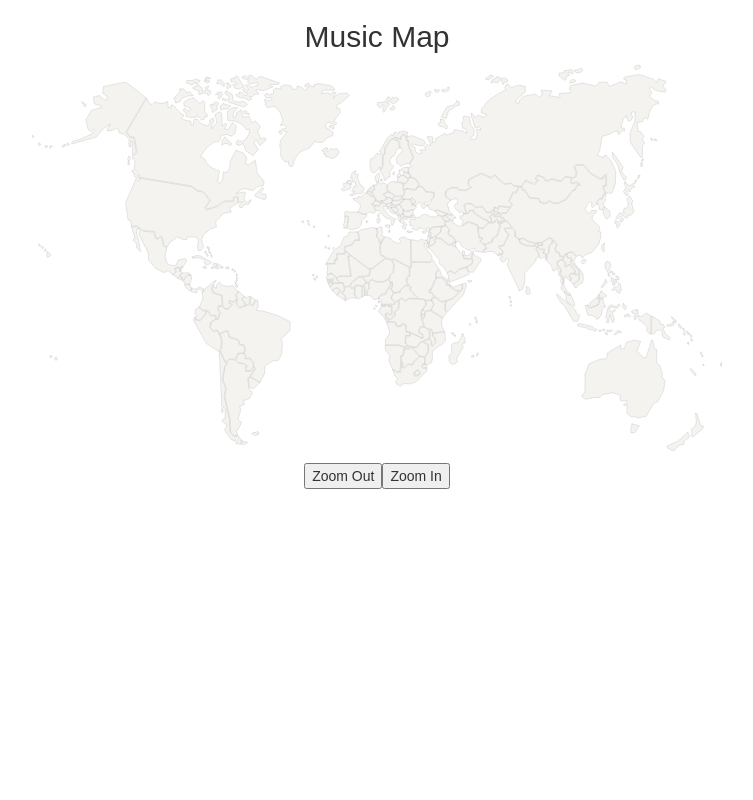
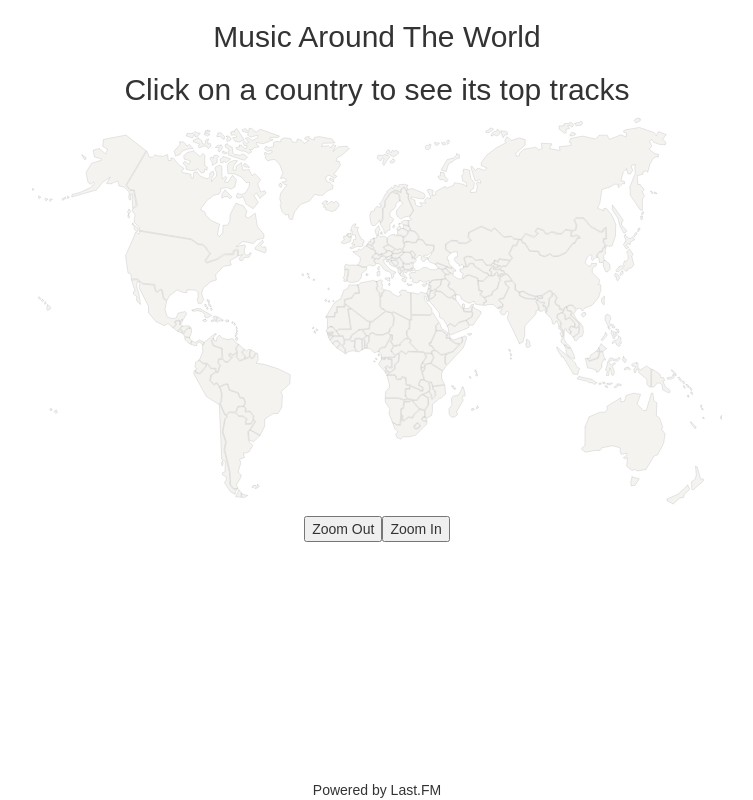
Before and after one commit to kat3kasper/musicmap, a React (Create React App) app in the folder client/: page / in a window 1280 px wide. Shown: the whole page, without its empty margins (263-1016 px from the left). Built offline with nearby package versions, Linux system fonts and the light colour scheme.

Commit message:
Sticky footer

```diff
--- a/client/src/App.css
+++ b/client/src/App.css
@@ -1,3 +1,9 @@
 .App {
   text-align: center;
+  height: 100%;
+  display: flex;
+  flex-direction: column;
 }
+.content {
+  flex: 1 0 auto;
+}
--- a/client/src/App.js
+++ b/client/src/App.js
@@ -13,15 +13,13 @@ class App extends Component {
   }
 
   getTracks(country) {
-    console.log("country clicked", country);
-    this.setState({country: country});
     fetch(`/api/country/${country}`)
       .then(response => response.json()
         .then(json => {
           if (json.error) {
-            this.setState({tracks: null, errorMessage: `No music information found`});
+            this.setState({country: country, tracks: null, errorMessage: `No music information found`});
           } else {
-            this.setState({tracks: json.tracks, errorMessage: null});
+            this.setState({country: country, tracks: json.tracks, errorMessage: null});
         }
       })
     );
@@ -34,13 +32,19 @@ class App extends Component {
   render() {
     return (
       <div className="App">
-        <div className="App-header">
-          <h2>Music Map</h2>
+        <div className="content">
+          <div className="App-header">
+            <h2>Music Around The World</h2>
+            <h2>Click on a country to see its top tracks</h2>
+          </div>
+          <JQVMap countryClickedFunction={this.countryClickedFunction}/>
+          {this.state.country}
+          {this.state.tracks && this.state.tracks.map((track) => <Track key={track.rank} track={track}/>)}
+          <div>{this.state.errorMessage}</div>
         </div>
-        <JQVMap countryClickedFunction={this.countryClickedFunction}/>
-        {this.state.country}
-        {this.state.tracks && this.state.tracks.map((track) => <Track key={track.rank} track={track}/>)}
-        <div>{this.state.errorMessage}</div>
+        <footer>
+          Powered by Last.FM
+        </footer>
       </div>
     );
   }
--- a/client/src/index.css
+++ b/client/src/index.css
@@ -3,3 +3,8 @@ body {
   padding: 0;
   font-family: sans-serif;
 }
+
+/*For sticky footer*/
+html, body, #root {
+  height: 100%;
+}
```
